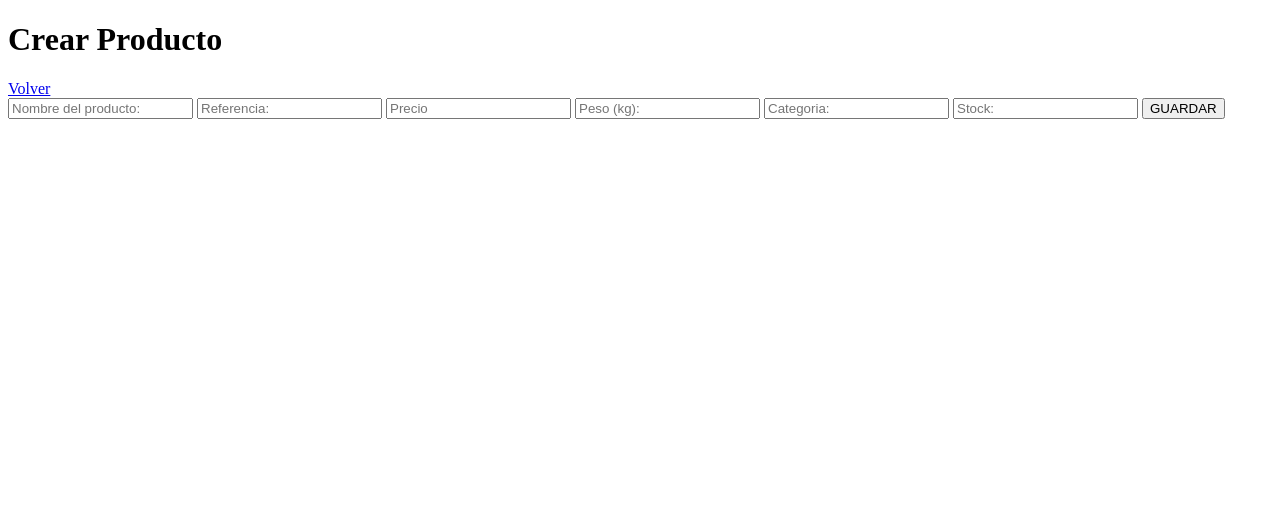
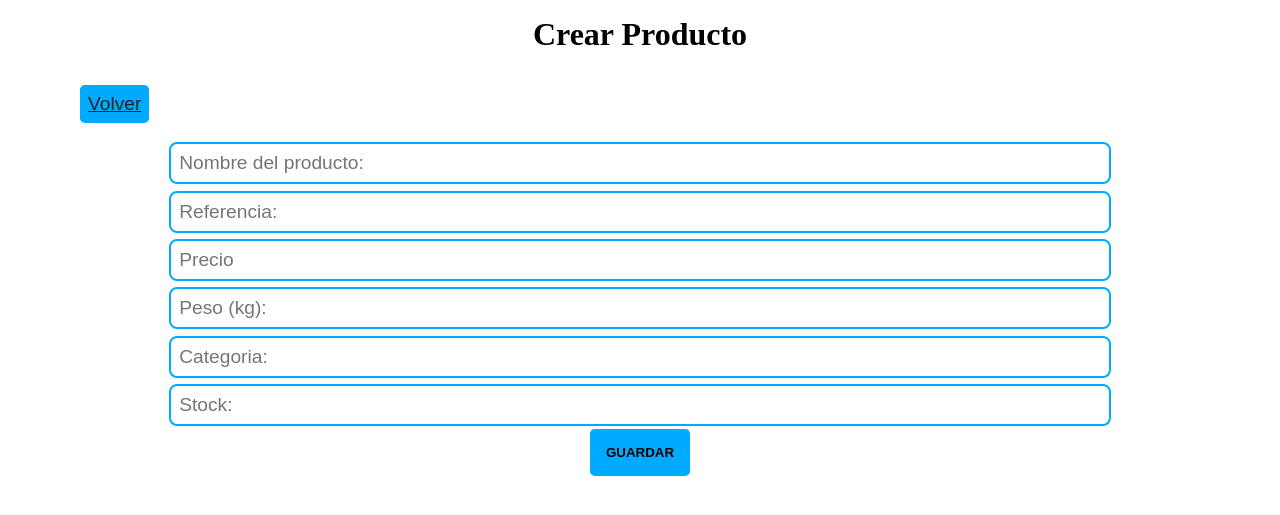
Before and after one commit to edcasar/prueba-tecnica-inventario, a PHP site: the page made by index.php in a window 1280 px wide. Shown: the top 515 px of the page. Run offline with PHP 8.4, Linux system fonts and the light colour scheme.

Commit message:
OVERTIME Se optimizan las funciones y se agrega un poco de estilos

```diff
--- a/Model/producto.php
+++ b/Model/producto.php
@@ -44,8 +44,7 @@ class Producto
 
 			return $stm->fetch(PDO::FETCH_OBJ);
 		}
-	   	catch (Exception $err)
-		{
+	   	catch (Exception $err) {
 			die($err->getMessage());
 		}
 	}
@@ -67,7 +66,7 @@ class Producto
 	{
 		try
 		{
-			$sql = "UPDATE productos SET
+			$sql = "UPDATE `productos` SET
 						nombre_producto = ?,
 						referencia = ?,
                         precio = ?,
@@ -76,16 +75,15 @@ class Producto
                         stock = ?
 				    WHERE id= ?";
 
-			$this->pdo->prepare($sql)
-			     ->execute(
-				    array(
-                        $data->id,
+			$stm = $this->pdo->prepare($sql);
+			 $stm->execute(array(
                         $data->nombre_producto,
                         $data->referencia,
                         $data->precio,
                         $data->peso,
                         $data->categoria,
-                        $data->stock
+                        $data->stock,
+                        $data->id,
 					)
 				);
 		} catch (Exception $err)
@@ -102,9 +100,8 @@ class Producto
 		$sql = "INSERT INTO `productos` (nombre_producto, referencia, precio,peso, categoria, stock)
 		        VALUES (?, ?, ?, ?, ?, ?)";
 
-		$this->pdo->prepare($sql)
-		     ->execute(
-				    array(
+			$stm = $this->pdo->prepare($sql);
+            $stm->execute(array(
                         $data->nombre_producto,
                         $data->referencia,
                         $data->precio,
--- a/View/producto-editar.php
+++ b/View/producto-editar.php
@@ -4,12 +4,14 @@
 	<meta charset="utf-8" />
 	<meta name="viewport" content="width=device-width, initial-scale=1" />
 	<meta name="description" content="" />
-	<link rel="" href="" />
+	<link rel="stylesheet" href="assets/styles/main.css" />
 	<title>Producto</title>
 </head>
 <body>
     <h1><?php echo $alm->id != null ? $alm->nombre_producto : 'Crear Producto'?></h1>
-    <a href="?controller=Producto">Volver</a>
+    <button class="links">
+        <a href="?controller=Producto">Volver</a>
+    </button>
     <form class="form" action="?controller=Producto&accion=Guardar" method="post" >
      	<input type="hidden" name="id" value="<?php echo $alm->id; ?>">
     	<input type="text" placeholder="Nombre del producto: " name="nombre_producto" value="<?php echo $alm->nombre_producto; ?>">
--- a/assets/javascripts/main.js
+++ b/assets/javascripts/main.js
@@ -1,5 +1,5 @@
 const confirmar = e => {
-	if (confirm('¿Estás seguro que quieres eliminar este usuario?')) {
+	if (confirm('Se eliminará el producto ¿Estás seguro?')) {
 		return true;
 	} else {
 		e.preventDefault();
--- a/assets/styles/main.css
+++ b/assets/styles/main.css
@@ -1,14 +1,27 @@
 * {
   margin: 0;
   padding: 0;
+}
+h1 {
+	width: 100%;
+	text-align:center;
+	padding: 1rem 0;
 }
 .main-table {
   width: 80%;
   margin: auto;
   font-size: 1.2rem;
+  box-shadow: 0 .2rem .5rem #222;
+  border-radius: .5rem;
+}
+.main-table thead {
+	background: #999;
+}
+.main-table thead tr th{
+	padding: 1rem 0;
 }
 .main-table tbody tr:nth-child(odd)  {
-	background: #0fa;
+	background: #0af;
 }
 .main-table tbody tr td {
 	padding: .5rem;
@@ -16,7 +29,43 @@
 }
 
 .form{
+	margin: auto;
 	width: 80%;
 	display: flex;
 	flex-direction: column;
+	align-items: center;
 }
+.form input{
+	margin: .2rem 0;
+	padding: .5rem;
+	width: 90%;
+	font-size: 1.2rem;
+	color: #222;
+	border: 2px solid #0af;
+	border-radius: .5rem;
+}
+.form button {
+	padding: 1rem;
+	max-width: 200px;
+	border: none;
+	border-radius: .3rem;
+	background: #0af;
+	font-weight: bold;
+}
+.links {
+	background:  #0af;
+	padding: .5rem;
+	border-radius: .3rem;
+	color: #0f0;
+	border: none;
+	outline: none;
+	font-size: 1.2rem;
+	position: relative;
+	left: 5rem;
+	right: 0;
+	margin: 1rem 0;
+
+}
+.links a{
+	color: #222;
+}
```
Also changed, not shown: View/producto.php (+6 -6 lines).
